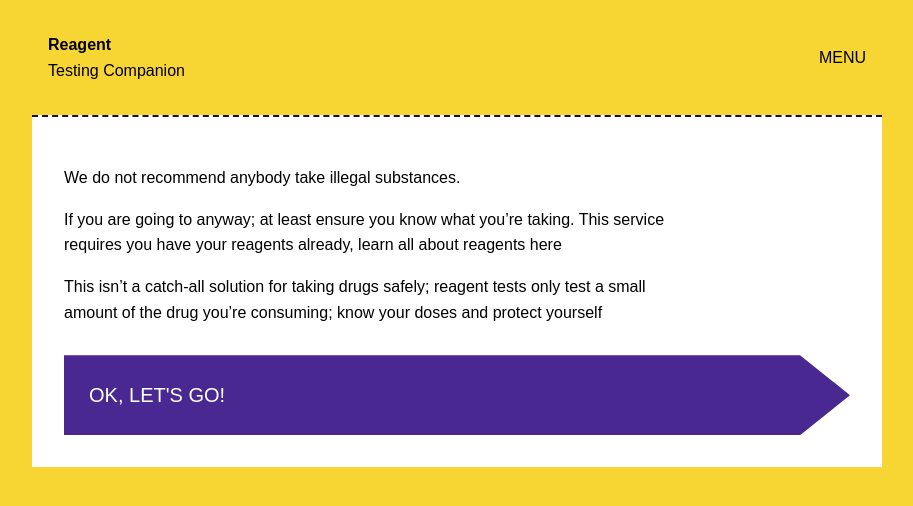
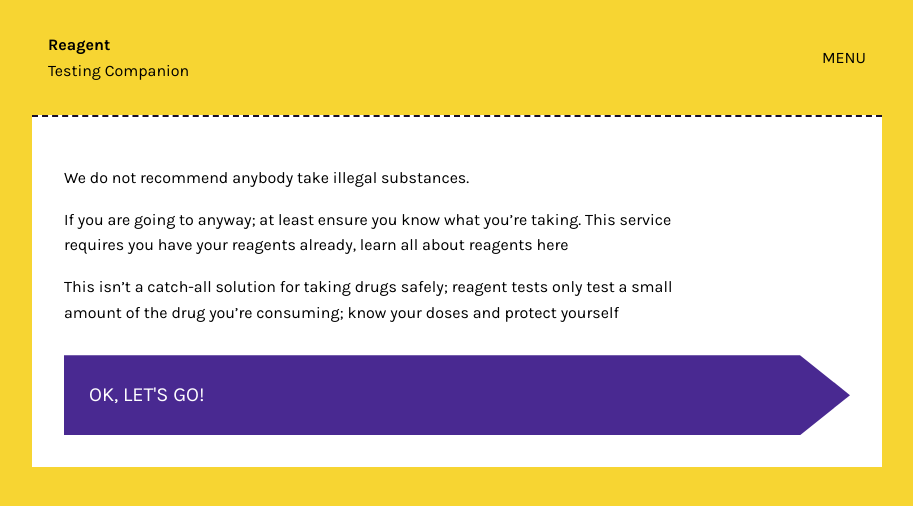
Before and after one commit to thompson-mcdonald/reagent, a React (Create React App) app: page / in a window 1280 px wide. Shown: the top 506 px of the page, without its empty margins (183-1096 px from the left). Built offline with nearby package versions, Linux system fonts and the light colour scheme.

Commit message:
Tidy up index.html
Remove extraneous comments, add font CSS

```diff
--- a/public/index.html
+++ b/public/index.html
@@ -4,37 +4,16 @@
     <meta charset="utf-8">
     <meta name="viewport" content="width=device-width, initial-scale=1, shrink-to-fit=no">
     <meta name="theme-color" content="#000000">
-    <!--
-      manifest.json provides metadata used when your web app is added to the
-      homescreen on Android. See https://developers.google.com/web/fundamentals/engage-and-retain/web-app-manifest/
-    -->
     <link rel="manifest" href="%PUBLIC_URL%/manifest.json">
     <link rel="shortcut icon" href="%PUBLIC_URL%/favicon.ico">
-    <!--
-      Notice the use of %PUBLIC_URL% in the tags above.
-      It will be replaced with the URL of the `public` folder during the build.
-      Only files inside the `public` folder can be referenced from the HTML.
 
-      Unlike "/favicon.ico" or "favicon.ico", "%PUBLIC_URL%/favicon.ico" will
-      work correctly both with client-side routing and a non-root public URL.
-      Learn how to configure a non-root public URL by running `npm run build`.
-    -->
-    <title>React App</title>
+    <link rel="stylesheet" href="https://fonts.googleapis.com/css?family=Karla:400,700" />
+    <title>Reagent</title>
   </head>
   <body>
     <noscript>
       You need to enable JavaScript to run this app.
     </noscript>
     <div id="root"></div>
-    <!--
-      This HTML file is a template.
-      If you open it directly in the browser, you will see an empty page.
-
-      You can add webfonts, meta tags, or analytics to this file.
-      The build step will place the bundled scripts into the <body> tag.
-
-      To begin the development, run `npm start` or `yarn start`.
-      To create a production bundle, use `npm run build` or `yarn build`.
-    -->
   </body>
 </html>
--- a/src/styles/utils/_fonts.scss
+++ /dev/null
@@ -1 +0,0 @@
-@import url('https://fonts.googleapis.com/css?family=Karla');
```
